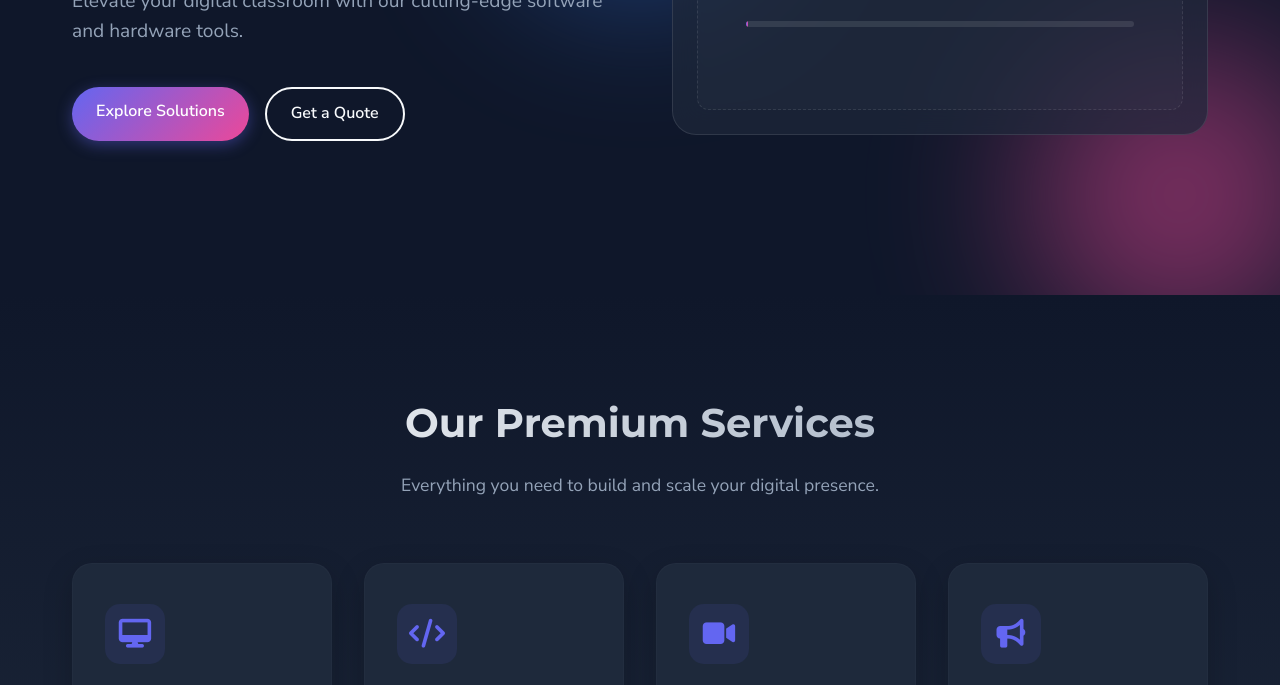
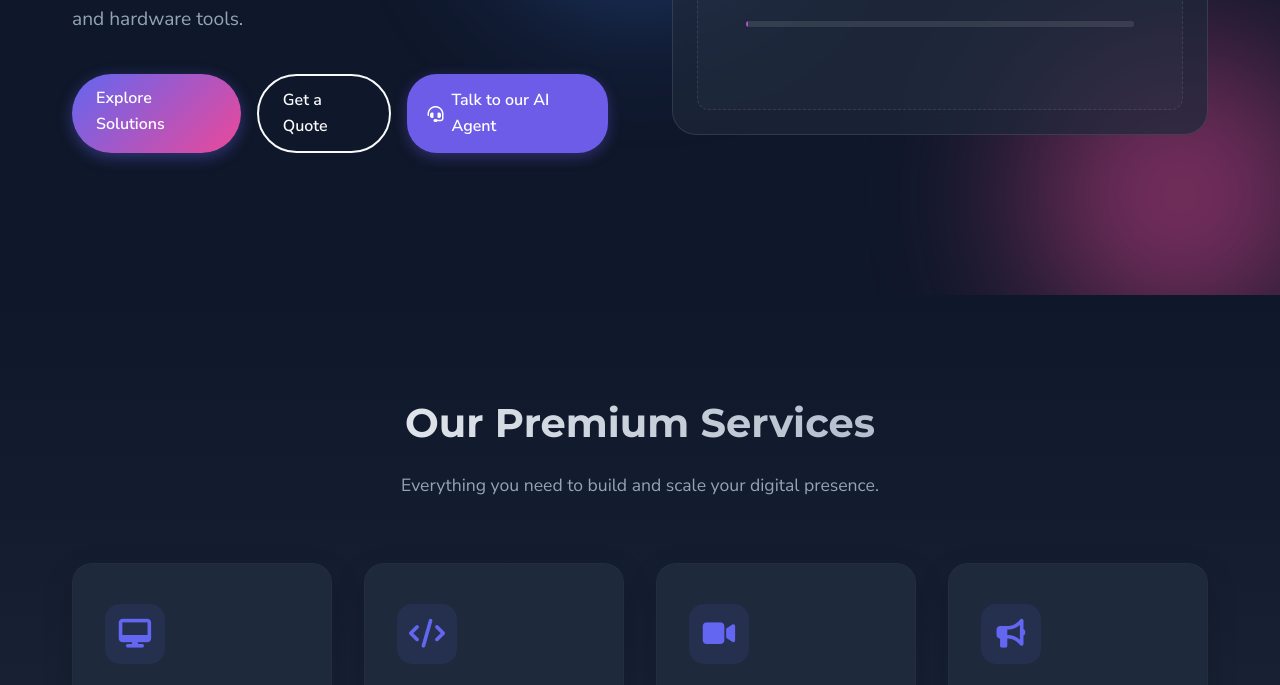
Before and after one commit to krishanusingh74-cell/creators-min-d-website, a plain HTML site: page index.html in a window 1280 px wide. Shown: the part 505-1190 px from the top of the page. Drawn offline with Linux system fonts and the light colour scheme; a script that the page names is missing.

Commit message:
Update index.html

```diff
--- a/index.html
+++ b/index.html
@@ -113,6 +113,30 @@
 
     <!-- FontAwesome for Icons -->
     <link rel="stylesheet" href="https://cdnjs.cloudflare.com/ajax/libs/font-awesome/6.4.0/css/all.min.css">
+
+    <!-- Talk-to-Agent button styles (added) -->
+    <style>
+        .btn-talk-agent {
+            display: inline-flex;
+            align-items: center;
+            gap: 8px;
+            background: #6c5ce7;
+            color: #fff;
+            padding: 10px 20px;
+            border-radius: 30px;
+            font-weight: 600;
+            text-decoration: none;
+            transition: transform 0.2s ease, box-shadow 0.2s ease;
+            box-shadow: 0 4px 14px rgba(108, 92, 231, 0.35);
+        }
+        .btn-talk-agent:hover {
+            transform: translateY(-2px);
+            box-shadow: 0 6px 18px rgba(108, 92, 231, 0.5);
+        }
+        .btn-talk-agent i {
+            font-size: 1rem;
+        }
+    </style>
 </head>
 <body>
 
@@ -130,6 +154,10 @@
                     <li><a href="#faq">FAQ</a></li>
                 </ul>
             </nav>
+            <!-- Talk to AI Agent (added) -->
+            <a href="https://elevenlabs.io/app/talk-to?agent_id=agent_1501kzt9qp12e00ay3m3bxkb219t&branch_id=agtbrch_5801kzt9qqfwe3kbn5vs05v6dw4n" target="_blank" rel="noopener noreferrer" class="btn-talk-agent">
+                <i class="fas fa-headset"></i> Talk to our AI Agent
+            </a>
             <a href="#contact" class="btn-primary">Contact Us</a>
             <div class="mobile-menu-btn">
                 <i class="fas fa-bars"></i>
@@ -151,6 +179,10 @@
                 <div class="hero-buttons">
                     <a href="#services" class="btn-primary">Explore Solutions</a>
                     <a href="#contact" class="btn-secondary">Get a Quote</a>
+                    <!-- Talk to AI Agent (added) -->
+                    <a href="https://elevenlabs.io/app/talk-to?agent_id=agent_1501kzt9qp12e00ay3m3bxkb219t&branch_id=agtbrch_5801kzt9qqfwe3kbn5vs05v6dw4n" target="_blank" rel="noopener noreferrer" class="btn-talk-agent">
+                        <i class="fas fa-headset"></i> Talk to our AI Agent
+                    </a>
                 </div>
             </div>
             <div class="hero-image">
@@ -292,6 +324,10 @@
                     <a href="https://www.youtube.com/@CreatorsMindOfficial"><i class="fab fa-youtube"></i></a>
                     <a href="https://www.linkedin.com/company/creators-mind"><i class="fab fa-linkedin-in"></i></a>
                 </div>
+                <!-- Talk to AI Agent (added) -->
+                <a href="https://elevenlabs.io/app/talk-to?agent_id=agent_1501kzt9qp12e00ay3m3bxkb219t&branch_id=agtbrch_5801kzt9qqfwe3kbn5vs05v6dw4n" target="_blank" rel="noopener noreferrer" class="btn-talk-agent" style="margin-top: 16px;">
+                    <i class="fas fa-headset"></i> Talk to our AI Agent
+                </a>
             </div>
             <div class="footer-col">
                 <h3>Quick Links</h3>
@@ -316,7 +352,7 @@
         </div>
     </footer>
 
-    <!-- ElevenLabs Conversational AI Agent -->
+    <!-- ElevenLabs Conversational AI Agent (embedded widget) -->
     <elevenlabs-convai agent-id="agent_1501kzt9qp12e00ay3m3bxkb219t"></elevenlabs-convai>
     <script src="https://unpkg.com/@elevenlabs/convai-widget-embed" async type="text/javascript"></script>
 
```
